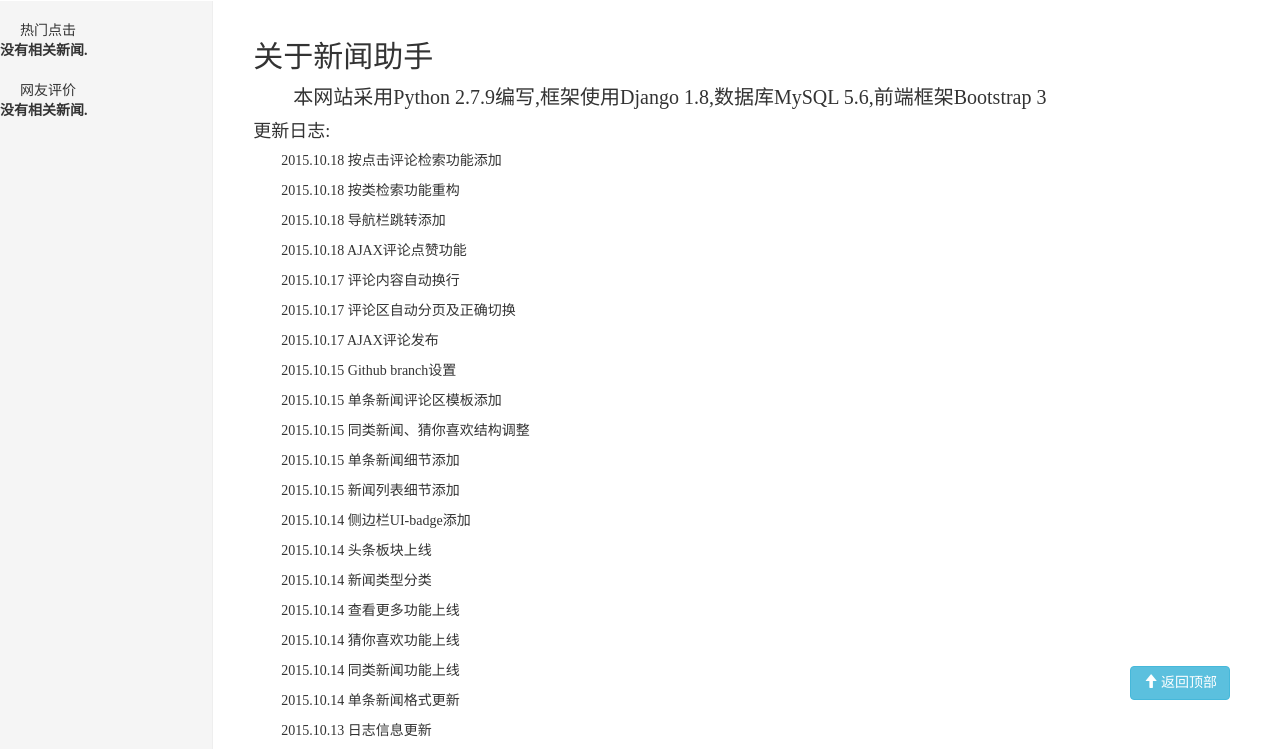
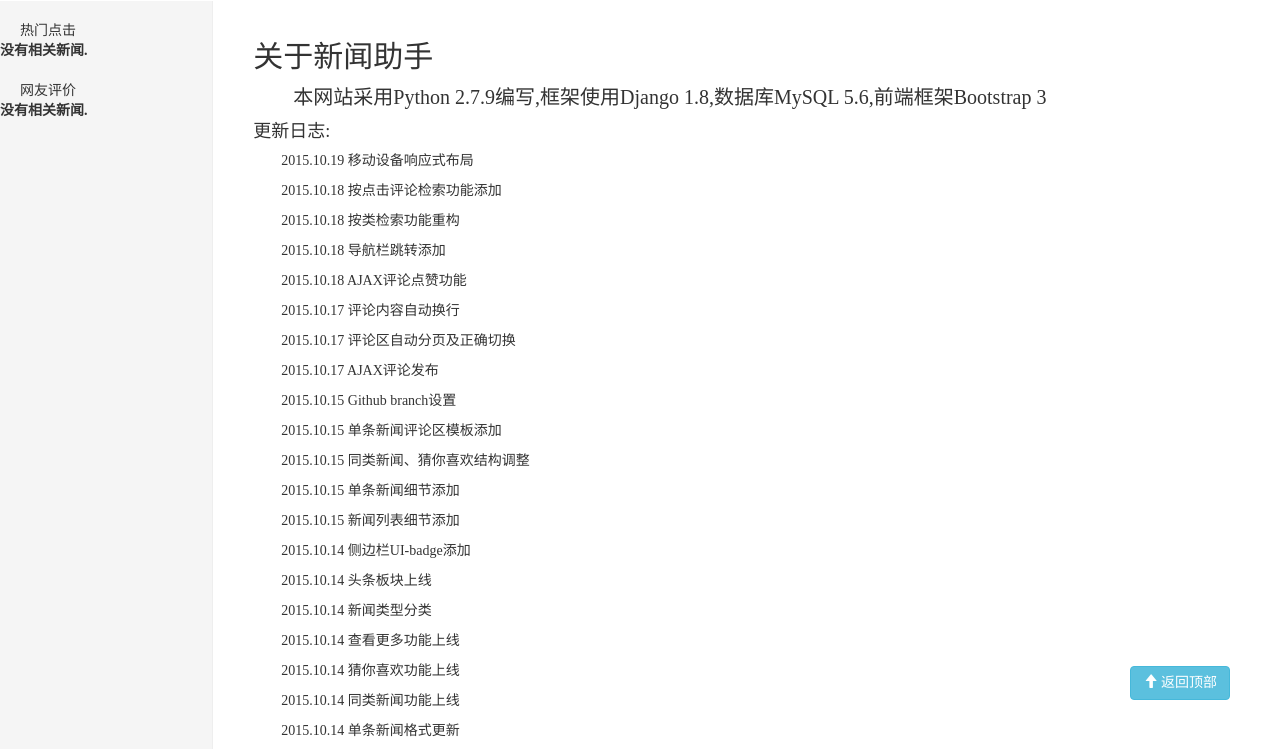
Before and after one commit to Time1ess/DlutCS_NewsServer, a Django app: page /news/about/ in a window 1280 px wide. Shown: the part 50-799 px from the top of the page. Run offline with Django 3.2, Linux system fonts and the light colour scheme; data that the repository does not hold is empty; some libraries are stand-ins or nearby versions.

Commit message:
关于页面修改

```diff
--- a/templates/news/about.html
+++ b/templates/news/about.html
@@ -38,6 +38,7 @@
 <p style="font-size: 20px">本网站采用Python 2.7.9编写,框架使用Django 1.8,数据库MySQL 5.6,前端框架Bootstrap 3</p>
 <p style="font-size: 20px"></p>
 <h4>更新日志:</h4>
+<p>2015.10.19 移动设备响应式布局</p>
 <p>2015.10.18 按点击评论检索功能添加</p>
 <p>2015.10.18 按类检索功能重构</p>
 <p>2015.10.18 导航栏跳转添加</p>
```
